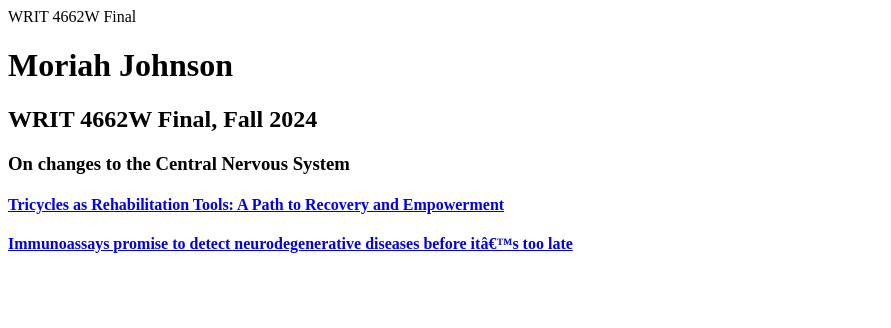
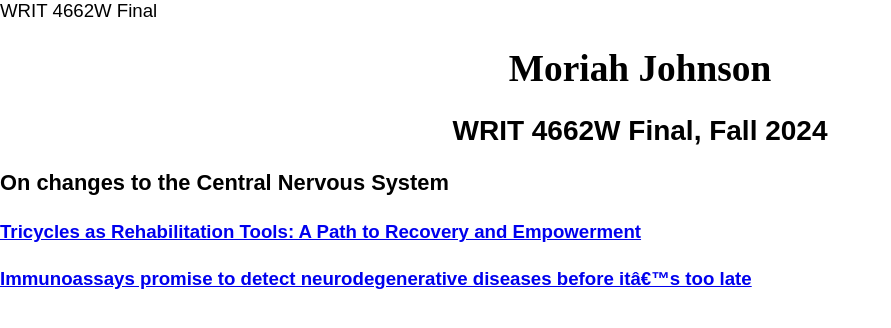
Before and after one commit to moriahcarol/4662Final, a plain HTML site: page index.html in a window 1280 px wide. Shown: the whole page, without its empty margins (0-891 px from the left). Drawn offline with Linux system fonts and the light colour scheme; the site is published under a folder, as on GitHub Pages, so addresses that start at the root find nothing.

Commit message:
Update index.html

```diff
--- a/index.html
+++ b/index.html
@@ -1,7 +1,7 @@
 <!DOCTYPE html>
 <html lang="en">
      <head>
-          <link rel="stylesheet" href="/4662Final/styles.css">
+          <link rel="stylesheet" href="styles.css">
           <meta charset="utf-8>"
           <title>WRIT 4662W Final</title>
      </head>
```
